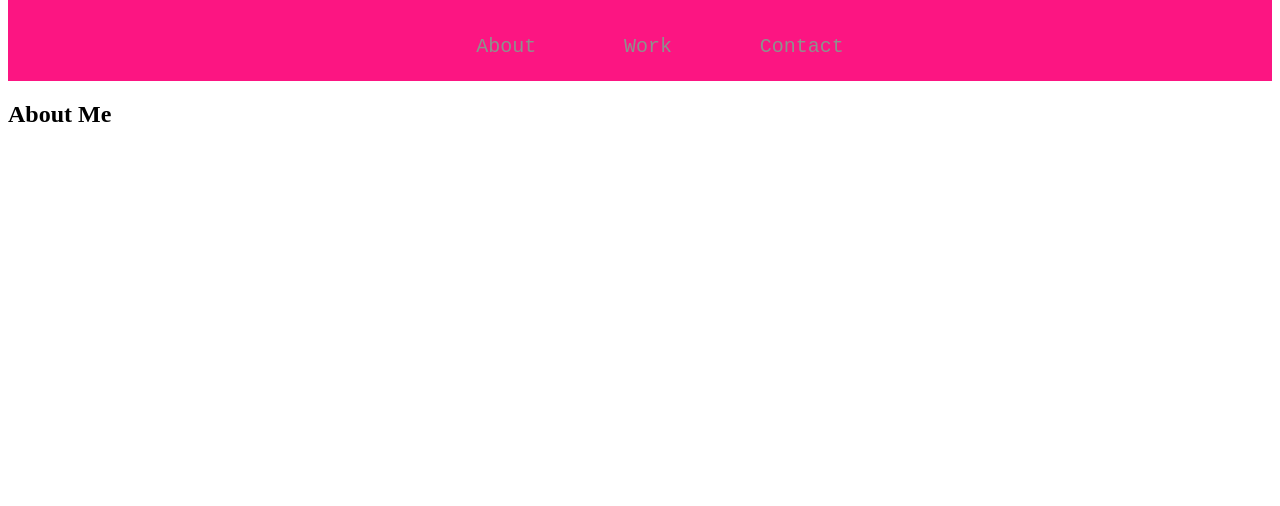
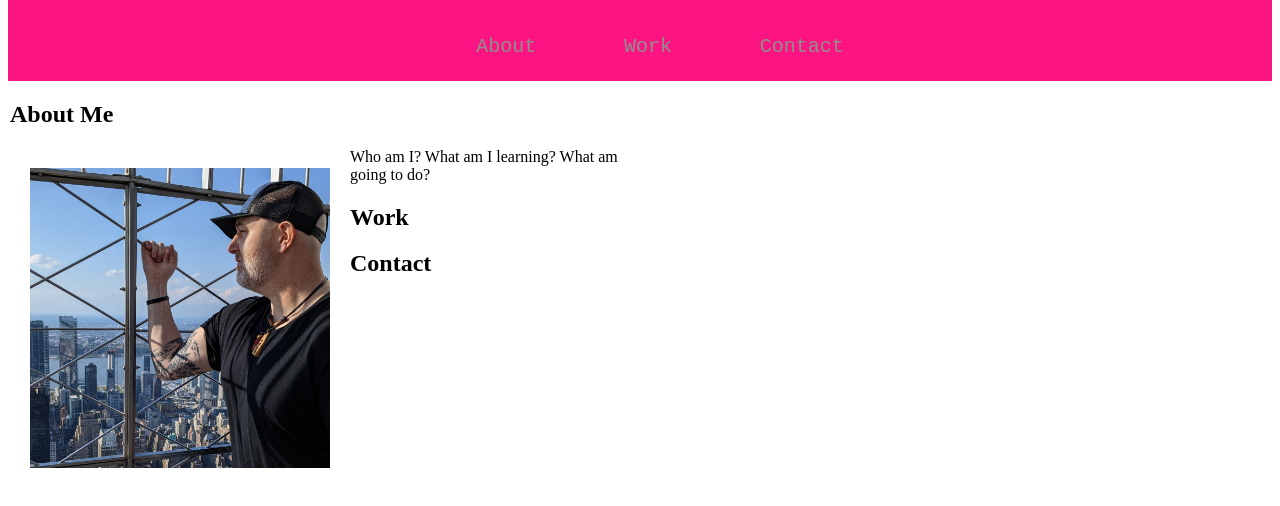
Before and after one commit to TyGosley/professional-portfolio-first-take, a plain HTML site: page index.html in a window 1280 px wide. Shown: the part 80-586 px from the top of the page. Drawn offline with Linux system fonts and the light colour scheme.

Commit message:
CSS elements added

```diff
--- a/assets/css/style.css
+++ b/assets/css/style.css
@@ -33,3 +33,27 @@ li {
     margin: 40px;
 
 }
+
+img {
+    height: 300px;
+    width: 300px;
+}
+
+#about-me-image {
+    margin-bottom: 20px;
+    padding: 50px;
+    height: 300px;
+}
+
+
+.content {
+    width: 50%;
+    display: inline-block;
+    margin-left: 2px;
+}
+
+.float-left {
+    float: left;
+    margin: 20px;
+
+}
--- a/index.html
+++ b/index.html
@@ -24,9 +24,29 @@
         </nav>
     </section>
 
+    <div class="content" >
     <section>
         <h2>About Me</h2>
+        <img src="./assets/images/visionary.jpg" alt="Tyler Visualizing Image" class="float-left">
+        <p> Who am I?  What am I learning?  What am going to do?<br/>
+        </p>
+    </section>
 
+    <section>
+        <h2>Work</h2>
+   <!--Add 4 boxes with images here.  Create divisions-->
     </section>
+
+    <section>
+        <h2>Contact</h2>
+        <!--phone, email, form box with message input and hover button-->
+    </section>
+    </div>
+
+    <footer>
+        <!--social media links: github, insta, linked-in
+            about work contact
+        all rights reserved-->
+    </footer>
 </body>
 </html>
```
